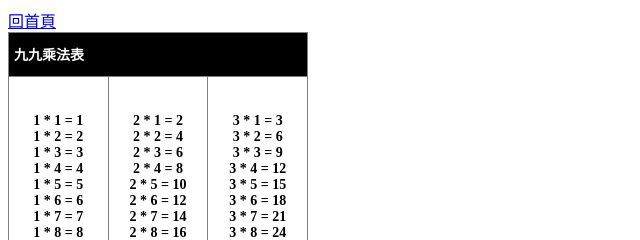
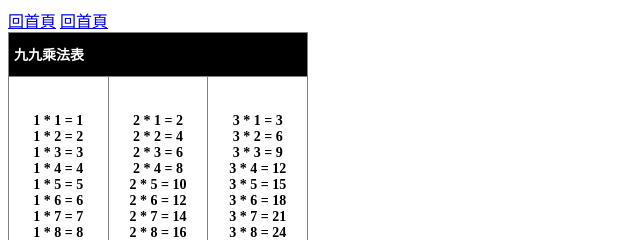
Before and after one commit to linhonhzhi/1110932017, a plain HTML site: page hw02.html in a window 1280 px wide. Shown: the top 240 px of the page, 0-640 px from the left. Drawn offline with Linux system fonts and the light colour scheme.

Commit message:
Update hw02.html

```diff
--- a/hw02.html
+++ b/hw02.html
@@ -26,6 +26,7 @@
 	</style>
 </head>
 <body>
+	<a href="index.html">回首頁</a>
 	<table border="1" cellspacing="1" cellpadding="5">
 		<tr>
 			<td colspan="9">九九乘法表</td>
```
